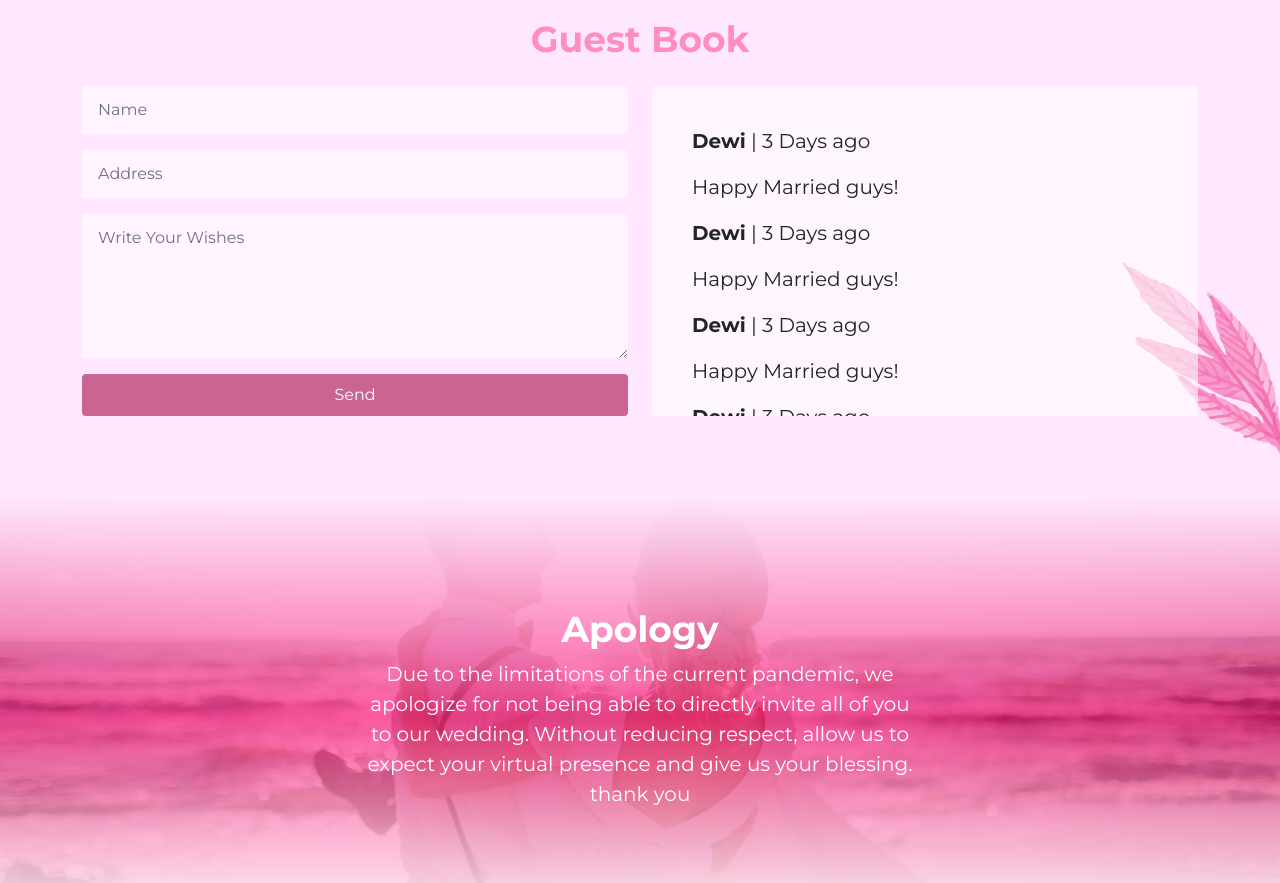
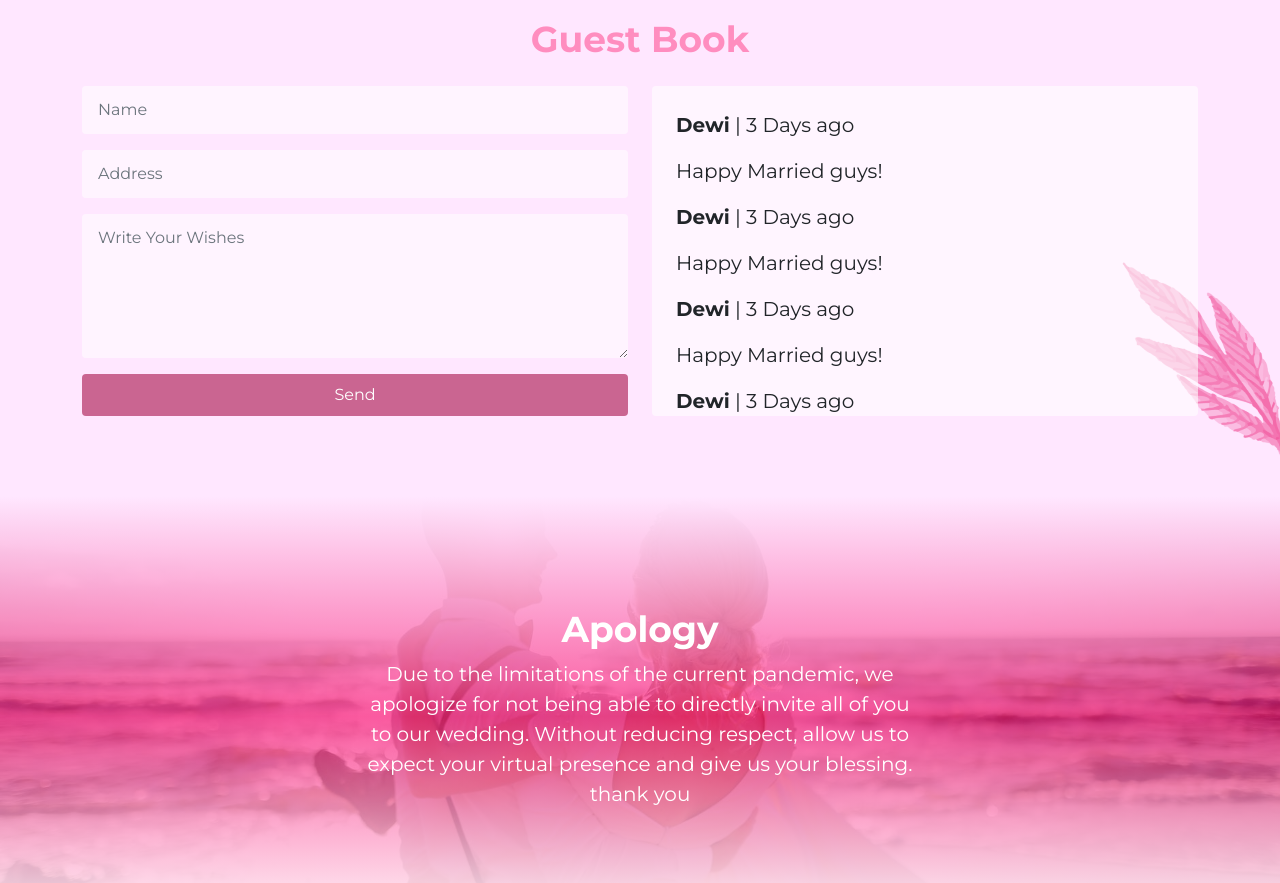
Before and after one commit to witsuu/new-theme-viding.co, a plain HTML site: page Theme06/index.html in a window 1280 px wide. Shown: the part 3849-4732 px from the top of the page. Drawn offline with nearby package versions, Linux system fonts and the light colour scheme; a script that the page names is missing; a web font is replaced by a local one.

Commit message:
card padding

```diff
--- a/Theme06/assets/css/app.css
+++ b/Theme06/assets/css/app.css
@@ -533,10 +533,14 @@
 
 .section-7 .content .card {
   background-color: #ffffff95;
-  padding: 24px;
   overflow: hidden;
   height: 330px;
   border: none;
+}
+
+.section-7 .content .card .card-body {
+  padding: 24px;
+  overflow: hidden;
 }
 
 .section-7 .content .card .slider {
--- a/Theme09/assets/css/app.css
+++ b/Theme09/assets/css/app.css
@@ -580,10 +580,13 @@
 
 .section-7 .content .card {
   background-color: #ffffff95;
+  height: 348px;
+  border: none;
+}
+
+.section-7 .content .card .card-body {
   padding: 24px;
   overflow: hidden;
-  height: 348px;
-  border: none;
 }
 
 @media (max-width: 576px) {
```
